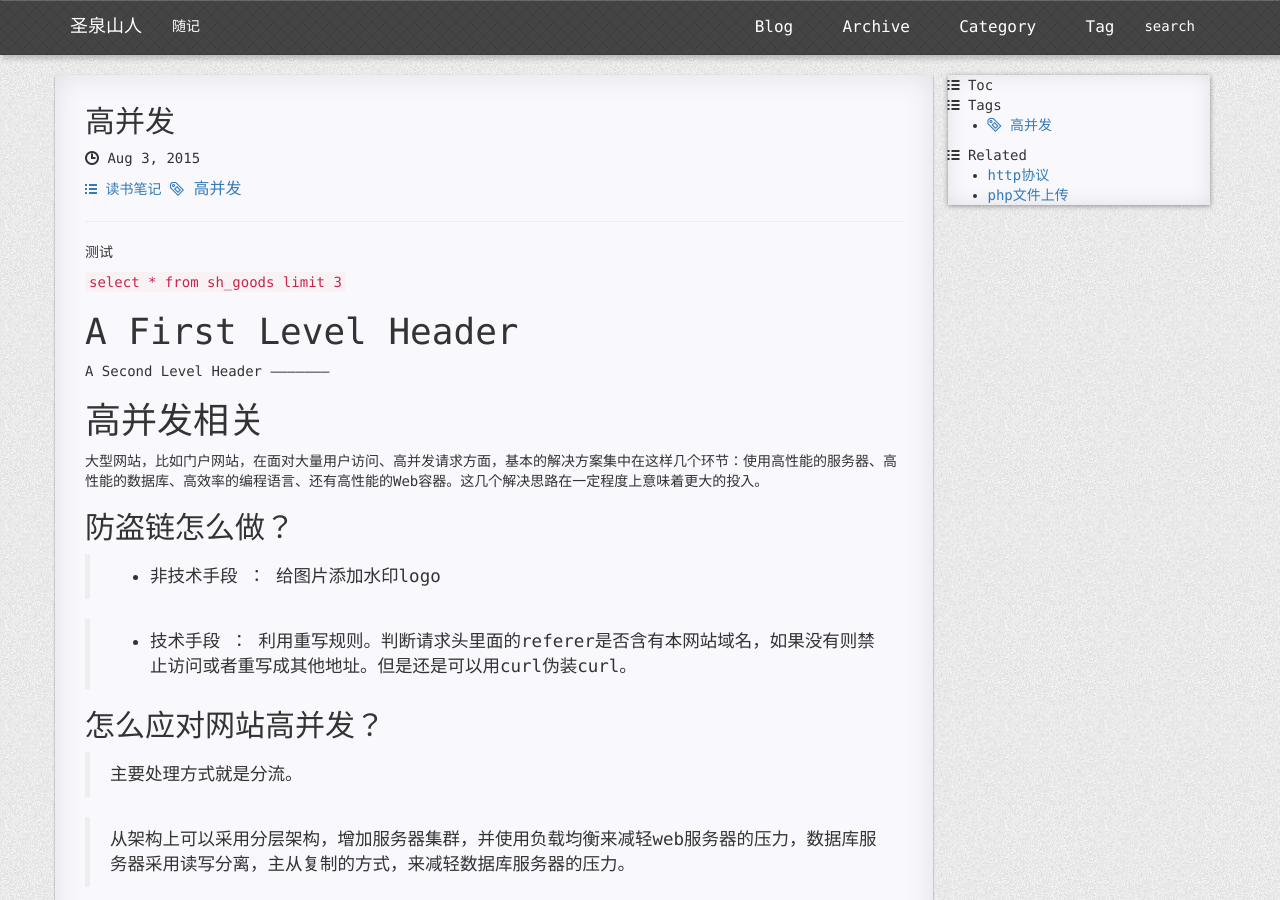
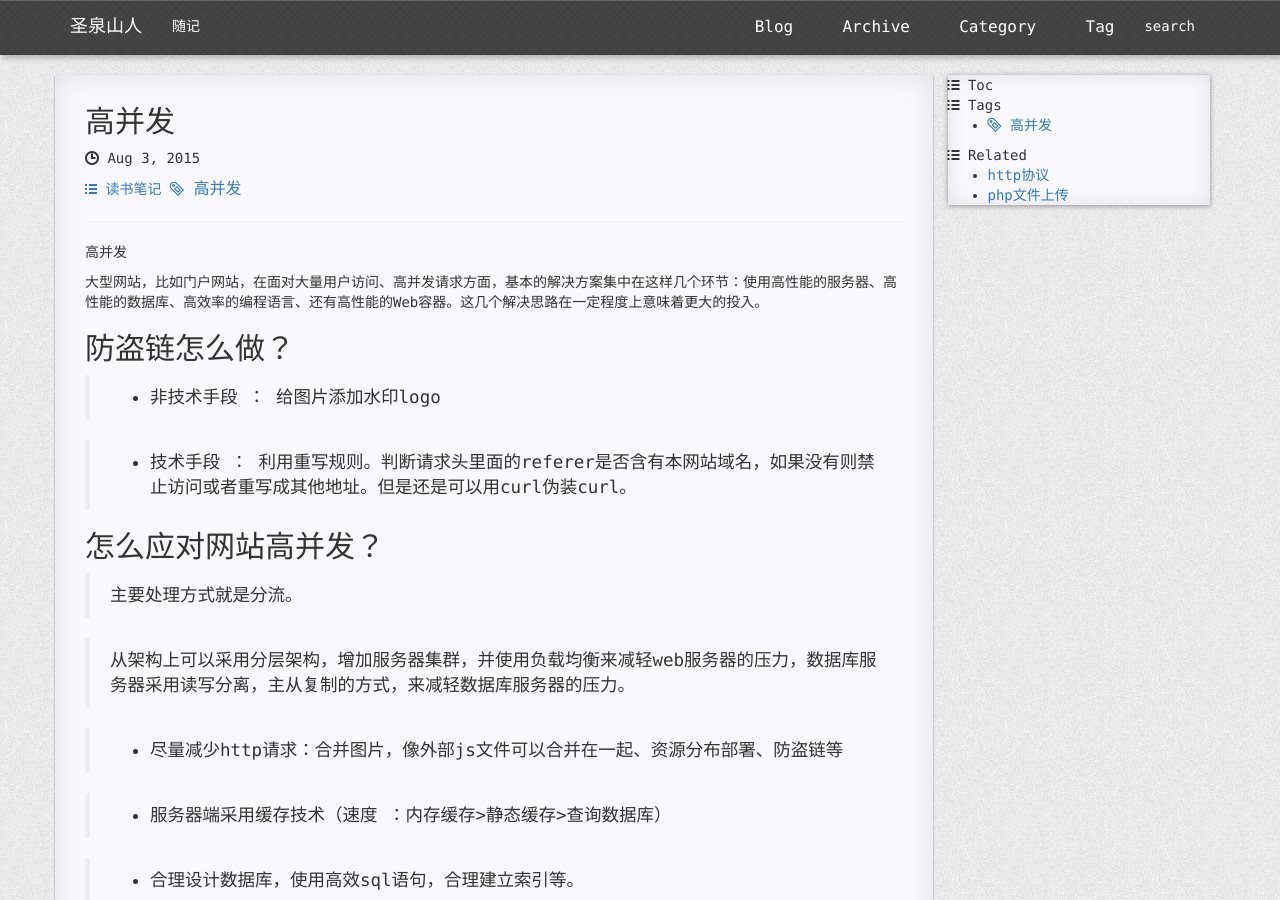
Before and after one commit to myyphp/myyphp-myyphp.github.io, a Jekyll site: the page built from _posts/2015-08-03-about-optimize.md, in a window 1280 px wide and 900 px high. Built offline with Jekyll 4.4.1, drawn with Linux system fonts in a browser that asks for light colours; nearby versions of some CDN libraries; comment, search, counter and statistics services are not loaded.

Commit message:
something change

```diff
--- a/_posts/2015-08-03-about-optimize.md
+++ b/_posts/2015-08-03-about-optimize.md
@@ -5,20 +5,7 @@ tags:  高并发
 categories: 读书笔记
 ---
 
-
-测试
-
-
-
-`select * from sh_goods limit 3`
-
-A First Level Header
-====================
-A Second Level Header
----------------------
-
-
-#高并发相关
+高并发
 
 大型网站，比如门户网站，在面对大量用户访问、高并发请求方面，基本的解决方案集中在这样几个环节：使用高性能的服务器、高性能的数据库、高效率的编程语言、还有高性能的Web容器。这几个解决思路在一定程度上意味着更大的投入。
 
```
